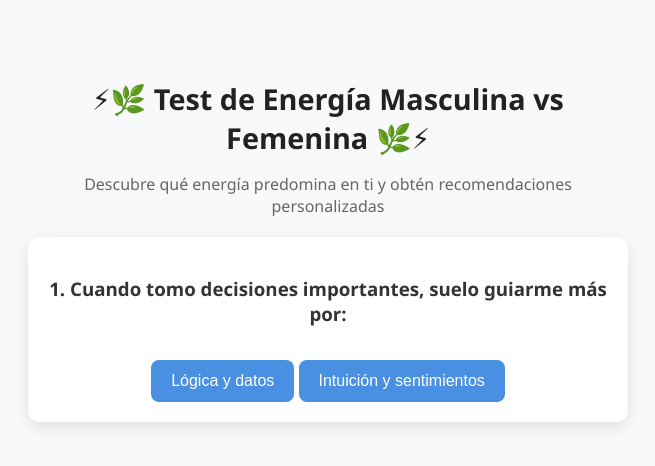
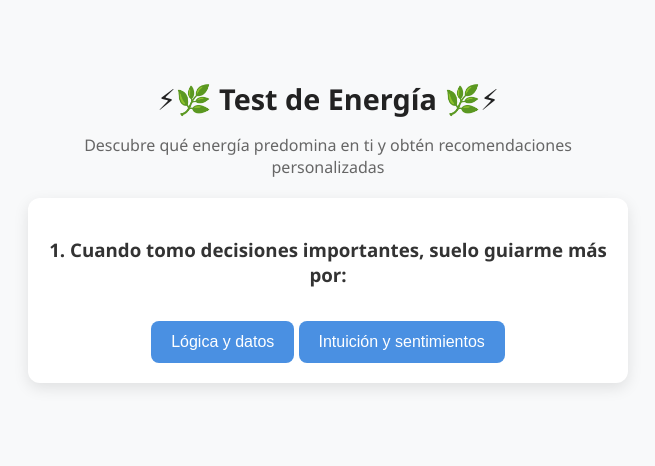
Before and after one commit to GEFigueroaW/Calculadora-de-gastos, a plain HTML site: page index.html in a window 1280 px wide. Shown: the whole page, without its empty margins (312-967 px from the left). Drawn offline with nearby package versions, Linux system fonts and the light colour scheme.

Commit message:
Update index.html

```diff
--- a/index.html
+++ b/index.html
@@ -3,14 +3,14 @@
 <head>
     <meta charset="UTF-8" />
     <meta name="viewport" content="width=device-width, initial-scale=1.0" />
-    <title>Test de Energía Masculina vs Femenina</title>
+    <title>Test de Energía</title>
     <link rel="stylesheet" href="css/style.css" />
     <link rel="stylesheet" href="https://cdnjs.cloudflare.com/ajax/libs/animate.css/4.1.1/animate.min.css"/>
     <link rel="stylesheet" href="https://cdnjs.cloudflare.com/ajax/libs/font-awesome/6.5.0/css/all.min.css"/>
 </head>
 <body>
     <div class="container animate__animated animate__fadeIn">
-        <h1>⚡🌿 Test de Energía Masculina vs Femenina 🌿⚡</h1>
+        <h1>⚡🌿 Test de Energía 🌿⚡</h1>
         <p class="subtitle">Descubre qué energía predomina en ti y obtén recomendaciones personalizadas</p>
 
         <div id="quiz" class="card"></div>
```
